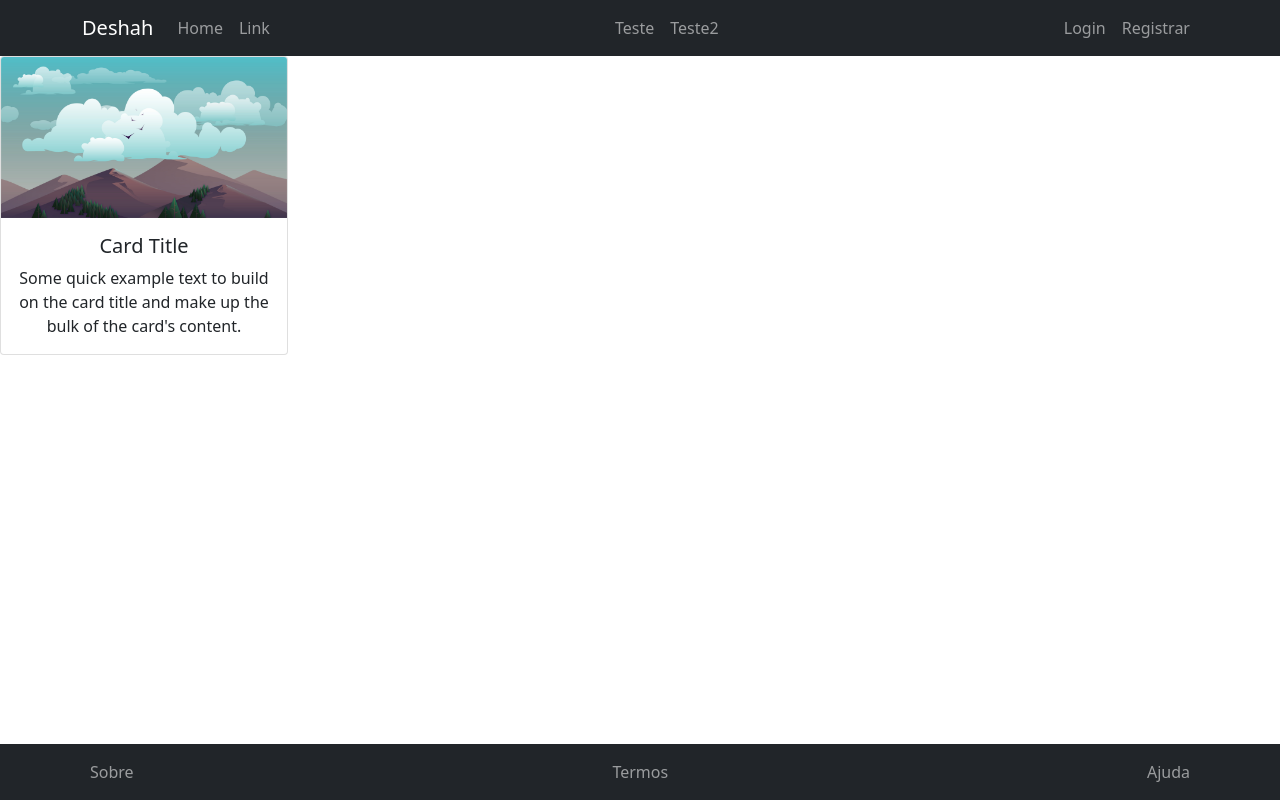
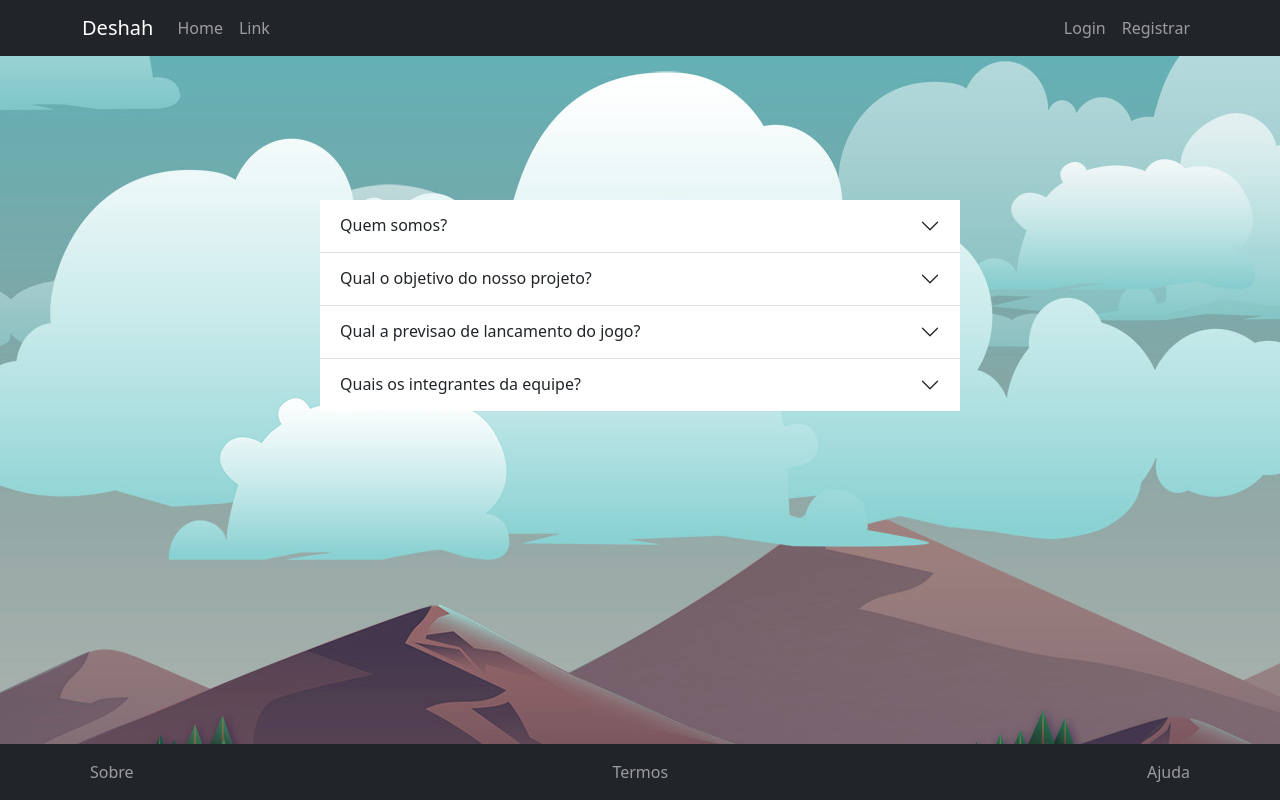
Before and after one commit to Nirayuki/deshah, a Next.js app: page /sobre in a window 1280 px wide. Built offline with nearby package versions, Linux system fonts and the light colour scheme.

Commit message:
Alterado pra Accordion e colocado bg

```diff
--- a/pages/sobre.js
+++ b/pages/sobre.js
@@ -1,22 +1,52 @@
 
 import React from 'react'
 import Layout from '../src/components/Layout'
-import Card from 'react-bootstrap/Card'
+import { Accordion, Card, Button } from 'react-bootstrap';
+import CustomColorContainer from '../src/components/CustomColorContainer';
 
-export default function Sobre(){// sobre somos negrito etc backgroun e fundo branco
-    return(
-        <Layout>
-            <Card  className="text-center" style={{ width: '18rem' }}>
-                <Card.Img variant="top" src="background.png"/>
-                <Card.Body>
-                    <Card.Title>Card Title</Card.Title>
-                    <Card.Text>
-                    Some quick example text to build on the card title and make up the bulk of
-                    the card's content.
-                    </Card.Text>
-                </Card.Body>
-            </Card>
+export default function Sobre() {// sobre somos negrito etc backgroun e fundo branco
+    return (
+
+         <Layout>
+             <div style={{background:'url(background.png)',backgroundPosition:'center center',height:'100vh'}}>
+                <Accordion style={{width:'50%', marginLeft:'auto', marginRight:'auto', position:'relative', top:'200px'}} flush >
+
+                    <Accordion.Item  eventKey="0">
+                        <Accordion.Header as='h1'>Quem somos?</Accordion.Header>
+
+                        <Accordion.Body style={{background:'#99e6ff'}}>
+                            Somos a DESHAH, um time de desenvolvedores composto por universitarios da FAG.
+                        </Accordion.Body>
+                    </Accordion.Item>
+
+                    <Accordion.Item eventKey="1">
+                        <Accordion.Header>Qual o objetivo do nosso projeto?</Accordion.Header>
+
+                        <Accordion.Body style={{background:'#99e6ff'}}>
+                            Trazer um produto, sendo ele o jogo e site que traga felicidade ao publico
+                        </Accordion.Body>
+                    </Accordion.Item>
+
+                    <Accordion.Item eventKey="2">
+                        <Accordion.Header>Qual a previsao de lancamento do jogo?</Accordion.Header>
+
+                        <Accordion.Body style={{background:'#99e6ff'}}>
+                            Dezembro de 2022
+                        </Accordion.Body>
+                    </Accordion.Item>
+
+                    <Accordion.Item eventKey="3">
+                        <Accordion.Header>Quais os integrantes da equipe?</Accordion.Header>
+
+                        <Accordion.Body style={{background:'#99e6ff'}}>
+                            Samuel, Hugo, Henrique, Aron, Eduardo, David
+                        </Accordion.Body>
+                    </Accordion.Item>
+                </Accordion>
+            </div>
         </Layout>
+
+
 
     )
 }
--- a/src/components/Navbar/NavBar.js
+++ b/src/components/Navbar/NavBar.js
@@ -6,7 +6,7 @@ import { Navbar, Container, Nav, NavDropdown } from 'react-bootstrap';
 export default function NavBar() {
     return (
 
-        <Navbar bg="dark" variant="dark" expand="lg">
+        <Navbar bg="dark" variant="dark" expand="lg" className='fixed-top'>
             <Container>
                 <Navbar.Brand href="/">Deshah</Navbar.Brand>
                 <Navbar.Toggle aria-controls="basic-navbar-nav" />
@@ -24,10 +24,6 @@ export default function NavBar() {
                         </NavDropdown> */}
                     </Nav>
 
-                    <Nav className="me-auto">
-                        <Nav.Link href="/teste">Teste</Nav.Link>
-                        <Nav.Link href="/teste2">Teste2</Nav.Link>
-                    </Nav>
 
                     <Nav>
                         <Nav.Link href="/login">Login</Nav.Link>
```
